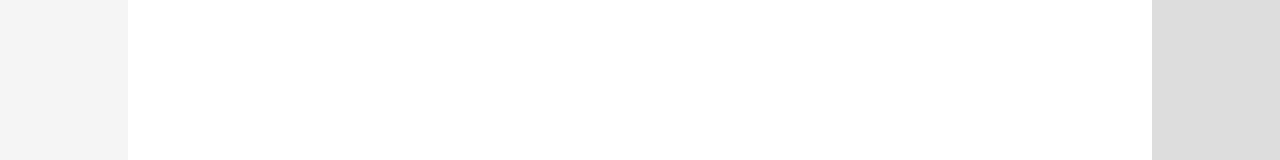
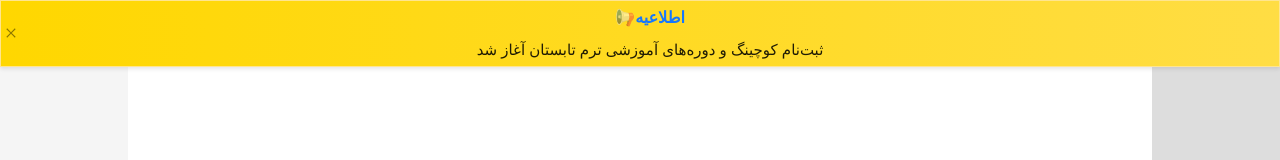
Before and after one commit to esmaeilsadeghijob/javatar, a React (Create React App) app: page /title in a window 1280 px wide. Shown: the top 160 px of the page. Built offline with nearby package versions, Linux system fonts and the light colour scheme.

Commit message:
Refactoring

```diff
--- a/src/pages/landingPage/Title.css
+++ b/src/pages/landingPage/Title.css
@@ -2,6 +2,7 @@
     font-family: 'Far_Casablanca';
     src: url('/src/assets/fonts/Far_Casablanca.ttf') format('woff');
 }
+
 
 /* تنظیمات عمومی صفحه */
 .landing-container {
@@ -77,7 +78,7 @@
 
 /* استفاده از فونت در گزینه‌های منو */
 .menu-item {
-    font-family: 'Far_Casablanca', sans-serif;
+    font-family: 'MjDimona', sans-serif;
     padding: 16px;
     font-size: 1.2rem;
     font-weight: bold;
@@ -106,6 +107,75 @@
     transition: 0.3s ease-in-out;
 }
 
+/* ✅ اطلاع‌رسانی کم‌ارتفاع، وسط‌چین و چشمک‌زن */
+.rtl-alert {
+    direction: rtl;
+    text-align: center;
+    display: flex;
+    justify-content: center;
+    align-items: center;
+    width: 100%;
+    padding: 4px;
+    font-size: 0.8rem;
+    font-weight: normal;
+    background: linear-gradient(to left, #ffdd44, #ffd700);
+    box-shadow: 0px 2px 4px rgba(0, 0, 0, 0.1);
+    border-radius: 0px;
+}
+
+/* ✅ تنظیمات مرکز پیام */
+.centered-message {
+    font-weight: bold;
+    font-size: 1rem;
+}
+
+/* ✅ انیمیشن نمایش متن */
+@keyframes fadeIn {
+    0% { opacity: 0; transform: scale(0.9); }
+    100% { opacity: 1; transform: scale(1); }
+}
+
+/* ✅ پیام چشمک‌زن */
+@keyframes blink-animation {
+    0% { opacity: 1; }
+    50% { opacity: 0; }
+    100% { opacity: 1; }
+}
+
+.blink-icon {
+    animation: blink-animation 0.6s infinite; /* فقط آیکون چشمک‌زن باشد */
+}
+
+@keyframes fade-in-animation {
+    0% { opacity: 0; transform: translateY(20px); }
+    100% { opacity: 1; transform: translateY(0); }
+}
+
+.fade-description {
+    font-family: 'B Ziba', sans-serif;
+    animation: fade-in-animation 1s ease-in-out; /* توضیحات از وسط نمایش داده شود */
+    font-size: 15px;
+}
+
+.blink-message {
+    font-family: 'B Paatch', sans-serif; /* ✅ تغییر فونت به B Ziba */
+    animation: blink-animation 0.6s infinite; /* پیام چشمک‌زن */
+    font-weight: bold;
+    font-size: 3.1rem;
+}
+
+.titr-msg {
+    font-family: "B Tanab";
+}
+
+.blink-description {
+    animation: blink-animation 0.6s infinite; /* چشمک‌زن شدن اولیه */
+}
+
+.rtl-alert .ant-alert-message {
+    font-weight: bold; /* ✅ بولد کردن پیام */
+}
+
 /* ✅ تنظیمات ریسپانسیو برای نمایشگرهای کوچک */
 @media (max-width: 768px) {
     .content {
--- a/src/pages/landingPage/Title.js
+++ b/src/pages/landingPage/Title.js
@@ -1,19 +1,41 @@
-import React from "react";
-import {Layout, Menu, Divider, Image} from "antd";
+import React, {useState, useEffect} from "react";
+import {Layout, Menu, Divider, Image, Alert} from "antd";
+import {CloseSquareOutlined} from "@ant-design/icons";
 import "./Title.css";
 
 const {Content} = Layout;
 
 const Title = () => {
+    const [isBlinking, setIsBlinking] = useState(true);
+
+    useEffect(() => {
+        setTimeout(() => {
+            setIsBlinking(false);
+        }, 4000); // بعد از ۴ ثانیه چشمک زدن متوقف شود
+    }, []);
+
     return (
         <Layout className="landing-container">
+            {/* ✅ اطلاع‌رسانی پویا */}
+            <Alert
+                message={<span><a className="titr-msg">اطلاعیه</a><span className="blink-icon">📢</span> </span>} // فقط آیکون چشمک‌زن باشد
+                description={
+                    <span className={`fade-description ${isBlinking ? "fade-in" : ""}`}>
+            ثبت‌نام کوچینگ و دوره‌های آموزشی ترم تابستان آغاز شد
+        </span>
+                }
+                type="warning"
+                closable
+                className="rtl-alert"
+            />
+
             <Content className="content">
                 {/* بخش تصویر */}
                 <div className="image-section">
                     <Image
                         src="/assets/img/img.png"
                         alt="Sample"
-                        width="80%" /* بزرگ‌ترین حالت ممکن */
+                        width="80%"
                         preview={false}
                         style={{borderRadius: "10px", boxShadow: "0px 4px 8px rgba(0,0,0,0.2)"}}
                     />
```
Also changed, not shown: src/pages/landingPage/SocialIcons.js (added, +29 -0 lines).
